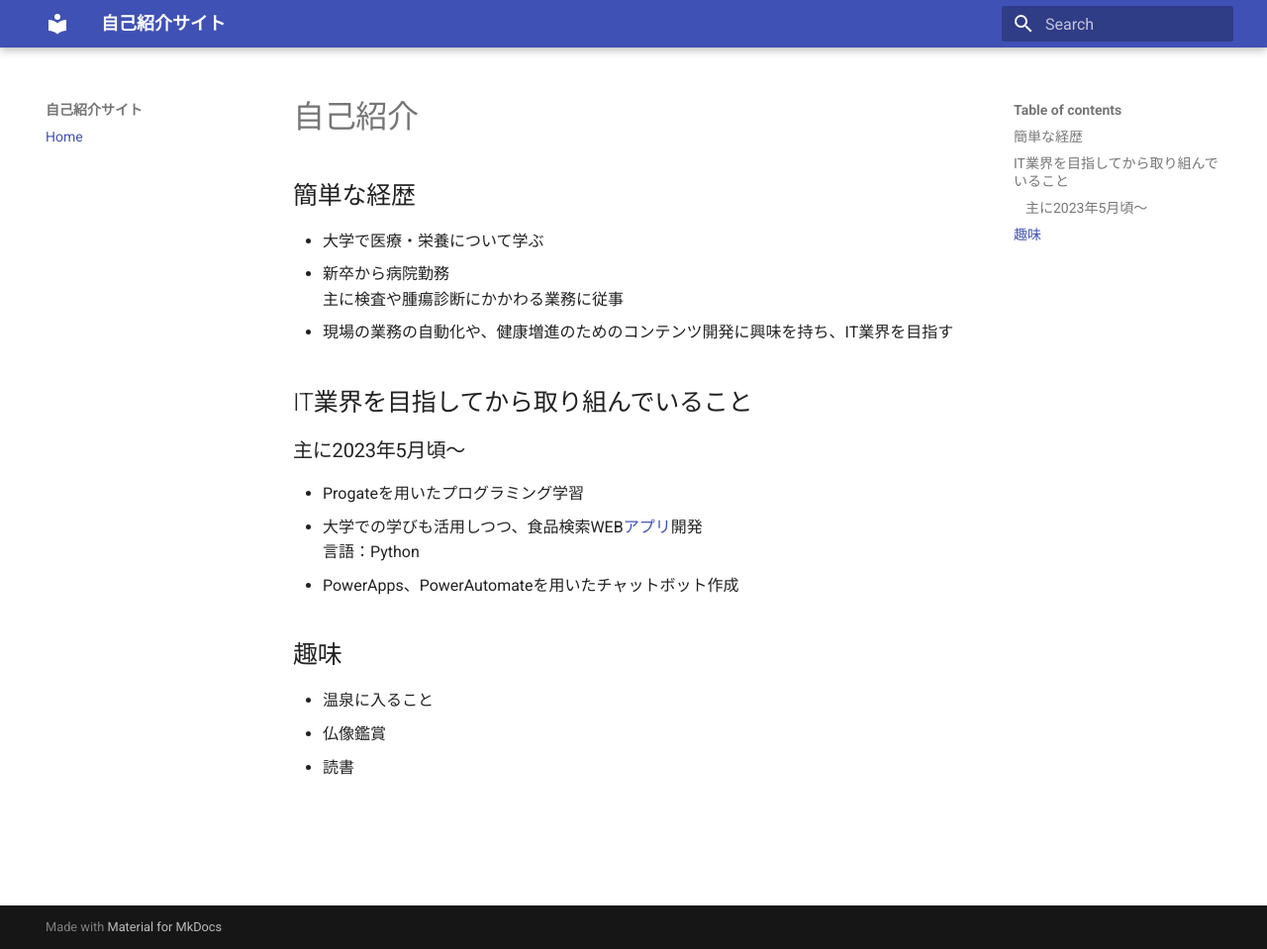
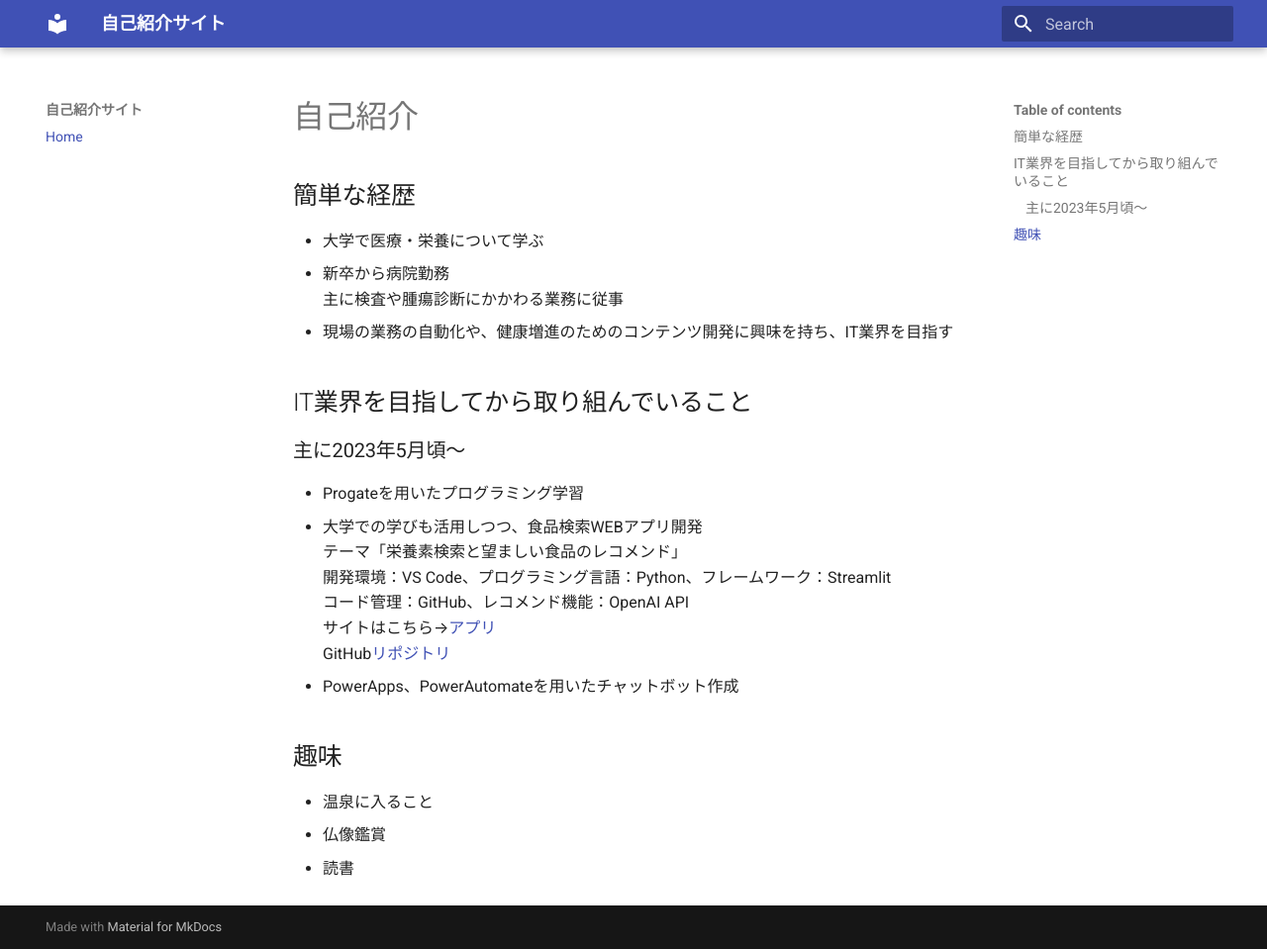
Before and after one commit to shuichiramen/self-introduction, an MkDocs documentation site: the page built from docs/index.md, in a window 1280 px wide and 959 px high. Shown: the whole window at 99% size. Built offline with MkDocs 1.6.1 and Material for MkDocs 9.7.7, drawn with Linux system fonts in a browser that asks for light colours.

Commit message:
URL記載

```diff
--- a/docs/index.md
+++ b/docs/index.md
@@ -27,8 +27,12 @@ For full documentation visit [mkdocs.org](https://www.mkdocs.org).
 ## IT業界を目指してから取り組んでいること
 ### 主に2023年5月頃～
 - Progateを用いたプログラミング学習
-- 大学での学びも活用しつつ、食品検索WEB[アプリ](https://shuichiramen-streamlit-food-app-origin-7frrc3.streamlit.app/)開発
-言語：Python
+- 大学での学びも活用しつつ、食品検索WEBアプリ開発
+テーマ「栄養素検索と望ましい食品のレコメンド」
+開発環境：VS Code、プログラミング言語：Python、フレームワーク：Streamlit
+コード管理：GitHub、レコメンド機能：OpenAI API
+サイトはこちら→[アプリ](https://shuichiramen-streamlit-food-app-origin-7frrc3.streamlit.app/)
+GitHub[リポジトリ](https://github.com/shuichiramen/streamlit.food)
 - PowerApps、PowerAutomateを用いたチャットボット作成
 
 
```
